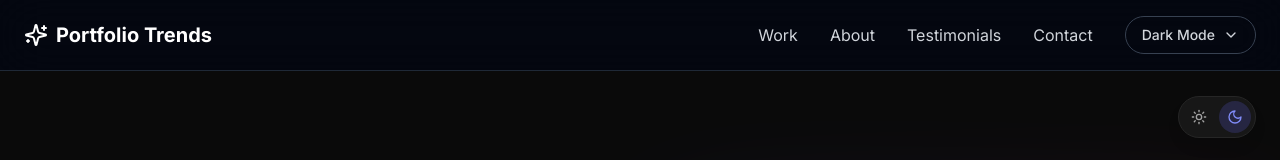
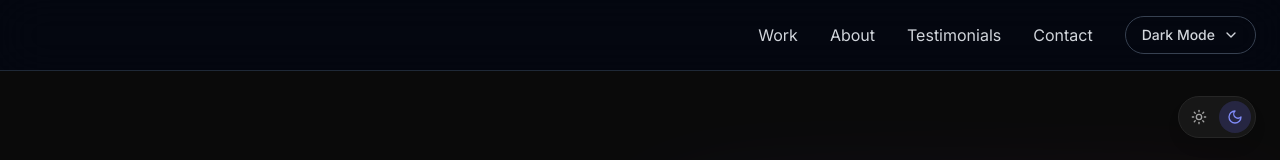
Before and after one commit to mujiyantoo/trilyuner, a React (Create React App) app in the folder frontend/: page /dark-mode in a window 1280 px wide. Shown: the top 160 px of the page. Built offline with nearby package versions, Linux system fonts and the light colour scheme; a web font is replaced by a local one.

Commit message:
fix: remove logo from portfolio pages and update footer branding

```diff
--- a/frontend/src/components/common/GlobalNav.jsx
+++ b/frontend/src/components/common/GlobalNav.jsx
@@ -29,10 +29,10 @@ const GlobalNav = ({ variant = 'light' }) => {
       <div className="max-w-7xl mx-auto px-6 py-4">
         <div className="flex items-center justify-between">
           {/* Logo */}
-          <Link to="/" className="flex items-center gap-2 font-bold text-xl">
-            <Sparkles className="w-6 h-6" />
-            <span>Portfolio Trends</span>
-          </Link>
+          {/* Logo removed per user request */}
+          <div className="flex items-center gap-2 font-bold text-xl opacity-0 pointer-events-none">
+            {/* Hidden placeholder to keep layout if needed, or just remove */}
+          </div>
 
           {/* Desktop Navigation */}
           <div className="hidden md:flex items-center gap-8">
@@ -64,11 +64,10 @@ const GlobalNav = ({ variant = 'light' }) => {
                         key={concept.id}
                         to={concept.path}
                         onClick={() => setIsDropdownOpen(false)}
-                        className={`block px-4 py-3 transition-colors ${
-                          location.pathname === concept.path
+                        className={`block px-4 py-3 transition-colors ${location.pathname === concept.path
                             ? isDark ? 'bg-gray-800 text-white' : 'bg-gray-100 text-gray-900'
                             : isDark ? 'hover:bg-gray-800/50' : 'hover:bg-gray-50'
-                        }`}
+                          }`}
                       >
                         <p className="font-medium text-sm">{concept.trend}</p>
                         <p className={`text-xs mt-0.5 ${isDark ? 'text-gray-400' : 'text-gray-500'}`}>
--- a/frontend/src/components/portfolios/LandingPage.jsx
+++ b/frontend/src/components/portfolios/LandingPage.jsx
@@ -332,7 +332,7 @@ const LandingPage = () => {
         <div className="max-w-7xl mx-auto flex flex-col md:flex-row justify-between items-center gap-6">
           <div className="flex items-center gap-2">
             <Sparkles className="w-5 h-5 text-indigo-400" />
-            <span className="font-semibold">Portfolio Trends 2025</span>
+            <span className="font-semibold">78Island Tea</span>
           </div>
           <p className="text-neutral-500 text-sm">
             9 Design Concepts • Built for UI/UX Designers
```
